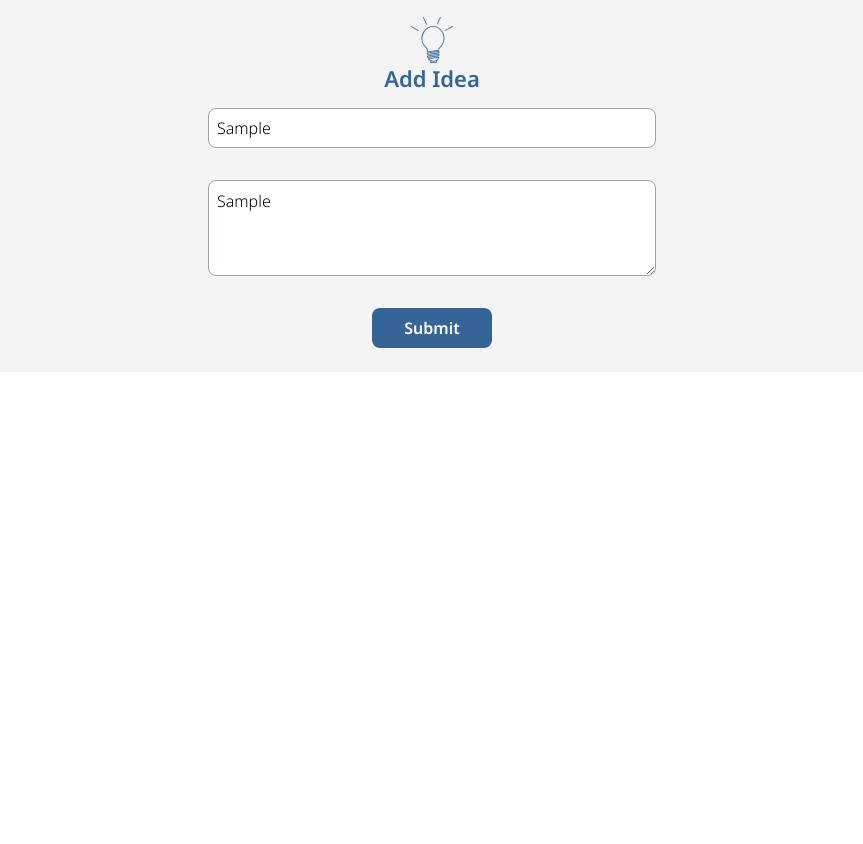
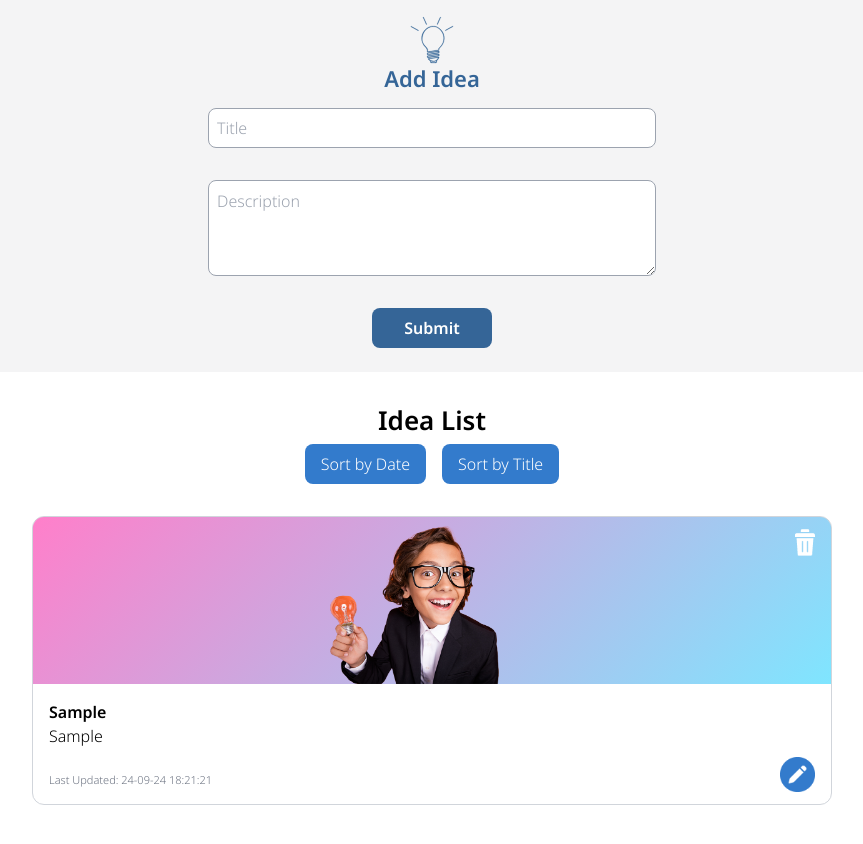
Before and after one commit to matt-powelldev2784/react-idea-board-v3, a React (Vite) app: page / in a window 1280 px wide. Both pictures are taken after typing "Sample", "Sample" into the empty fields and a click on the button "Submit". Shown: the top 844 px of the page, without its empty margins (208-1071 px from the left). Before the commit the page ends 800 px from the top, so only its background shows below. Built offline with nearby package versions, Linux system fonts and the light colour scheme.

Commit message:
feat: move idea list to context

```diff
--- a/src/components/IdeaCardList/IdeaCardList.tsx
+++ b/src/components/IdeaCardList/IdeaCardList.tsx
@@ -1,11 +1,8 @@
-import { useState } from 'react';
 import { IdeaCard } from '../ideaCard/IdeaCard';
-import { useSortedIdeas } from './hooks/useSortedIdeas';
+import { useIdeaContext } from '@/context/IdeaContext';
 
 export const IdeaCardList = () => {
-  const [sortBy, setSortBy] = useState<'title' | 'date'>('date');
-
-  const { ideaList } = useSortedIdeas({ sortBy });
+  const { ideaList, setSortBy } = useIdeaContext();
 
   return (
     <section className="m-4 mb-24 flex w-full gap-4  p-4 flexCol">
--- a/src/components/IdeaCardList/hooks/useSortedIdeas.tsx
+++ /dev/null
@@ -1,23 +0,0 @@
-import { useEffect, useState } from 'react';
-import { IdeaCardT } from '@/types/IdeaCardT';
-import { getIdeasFromStorage } from '@/utils/localStorage';
-import { sortByDate, sortByTitle } from './utils';
-
-interface useSortedIdeasProps {
-  sortBy: 'title' | 'date';
-}
-
-export const useSortedIdeas = ({ sortBy }: useSortedIdeasProps) => {
-  const [ideaList, setIdeaList] = useState<IdeaCardT[]>([]);
-
-  useEffect(() => {
-    const ideas = getIdeasFromStorage() as IdeaCardT[];
-
-    const sortedIdeas =
-      sortBy === 'date' ? sortByDate(ideas) : sortByTitle(ideas);
-
-    setIdeaList(sortedIdeas);
-  }, [sortBy]);
-
-  return { ideaList };
-};
--- a/src/components/addIdeaForm/AddIdeaForm.tsx
+++ b/src/components/addIdeaForm/AddIdeaForm.tsx
@@ -5,6 +5,7 @@ import { yupResolver } from '@hookform/resolvers/yup';
 import { addIdeaToStorage } from '@/utils/localStorage';
 import { IdeaCardT } from '@/types/IdeaCardT';
 import { format } from 'date-fns';
+import { useIdeaContext } from '@/context/IdeaContext';
 
 type Inputs = {
   title: string;
@@ -21,11 +22,13 @@ export const ideaValidationSchema = Yup.object({
 });
 
 export const AddIdeaForm = () => {
+  const { setIdeasNeedUpdateCounter } = useIdeaContext();
   const {
     register,
     handleSubmit,
     watch,
     formState: { errors },
+    reset,
   } = useForm<Inputs>({
     resolver: yupResolver(ideaValidationSchema),
     mode: 'onChange',
@@ -38,7 +41,8 @@ export const AddIdeaForm = () => {
       lastUpdated: format(new Date(), 'dd-MM-yy HH:mm:ss'),
     };
     addIdeaToStorage(newIdea);
-    window.location.reload();
+    setIdeasNeedUpdateCounter((prev: number) => prev + 1);
+    reset(); // reset form after submission
   };
 
   //watch the value of the description field, variable is use to count the number of characters
--- a/src/components/ideaCard/IdeaCard.tsx
+++ b/src/components/ideaCard/IdeaCard.tsx
@@ -13,6 +13,7 @@ import {
 import { format } from 'date-fns';
 import useIdeaUpdatedRecently from './hooks/useIdeaUpdatedRecently';
 import { IdeaUpdatedNotification } from './components/IdeaUpdatedNotification';
+import { useIdeaContext } from '@/context/IdeaContext';
 
 type Inputs = {
   title: string;
@@ -36,6 +37,7 @@ export const IdeaCard = ({
 }: IdeaCardT) => {
   const [formIsVisible, setFormIsVisible] = useState(false);
   const ideaUpdateRecently = useIdeaUpdatedRecently(lastUpdated);
+  const { setIdeasNeedUpdateCounter } = useIdeaContext();
   const {
     register,
     handleSubmit,
@@ -57,12 +59,14 @@ export const IdeaCard = ({
       lastUpdated: format(new Date(), 'dd-MM-yy HH:mm:ss'),
     };
     updateIdeaInStorage(newIdea);
-    window.location.reload();
+    setFormIsVisible((prev) => !prev);
+    setIdeasNeedUpdateCounter((prev: number) => prev + 1);
   };
 
   const onDelete = () => {
     removeIdeaFromStorage(id);
-    window.location.reload();
+    setFormIsVisible((prev) => !prev);
+    setIdeasNeedUpdateCounter((prev: number) => prev + 1);
   };
 
   //watch the value of the description field, variable is use to count the number of characters
--- /dev/null
+++ b/src/context/IdeaContext.tsx
@@ -0,0 +1,54 @@
+import React, {
+  createContext,
+  useContext,
+  useEffect,
+  useState,
+  ReactNode,
+  Dispatch,
+} from 'react';
+import { IdeaCardT } from '@/types/IdeaCardT';
+import { getIdeasFromStorage } from '@/utils/localStorage';
+import { sortByDate, sortByTitle } from '@/utils/utils';
+
+interface IdeaContextProps {
+  ideaList: IdeaCardT[];
+  setSortBy: Dispatch<React.SetStateAction<'title' | 'date'>>;
+  setIdeasNeedUpdateCounter: Dispatch<React.SetStateAction<number>>;
+}
+
+interface IdeaProviderProps {
+  children: ReactNode;
+}
+
+const IdeaContext = createContext<IdeaContextProps | undefined>(undefined);
+
+export const IdeaProvider: React.FC<IdeaProviderProps> = ({ children }) => {
+  const [ideaList, setIdeaList] = useState<IdeaCardT[]>([]);
+  const [sortBy, setSortBy] = useState<'title' | 'date'>('date');
+  const [ideasNeedUpdateCounter, setIdeasNeedUpdateCounter] = useState(0);
+
+  useEffect(() => {
+    const ideas = getIdeasFromStorage() as IdeaCardT[];
+
+    const sortedIdeas =
+      sortBy === 'date' ? sortByDate(ideas) : sortByTitle(ideas);
+
+    setIdeaList(sortedIdeas);
+  }, [sortBy, ideasNeedUpdateCounter]);
+
+  return (
+    <IdeaContext.Provider
+      value={{ ideaList, setSortBy, setIdeasNeedUpdateCounter }}
+    >
+      {children}
+    </IdeaContext.Provider>
+  );
+};
+
+export const useIdeaContext = () => {
+  const context = useContext(IdeaContext);
+  if (!context) {
+    throw new Error('useIdeaContext must be used within an IdeaProvider');
+  }
+  return context;
+};
--- a/src/main.tsx
+++ b/src/main.tsx
@@ -2,12 +2,15 @@ import { StrictMode } from 'react';
 import ReactDOM from 'react-dom/client';
 import App from './App';
 import './index.css';
+import { IdeaProvider } from './context/IdeaContext';
 
 const rootElement = document.getElementById('root') as HTMLElement;
 const root = ReactDOM.createRoot(rootElement);
 
 root.render(
   <StrictMode>
-    <App />
+    <IdeaProvider>
+      <App />
+    </IdeaProvider>
   </StrictMode>,
 );
```
Also changed, not shown: src/utils/utils.ts (renamed from src/components/IdeaCardList/hooks/utils.ts).
